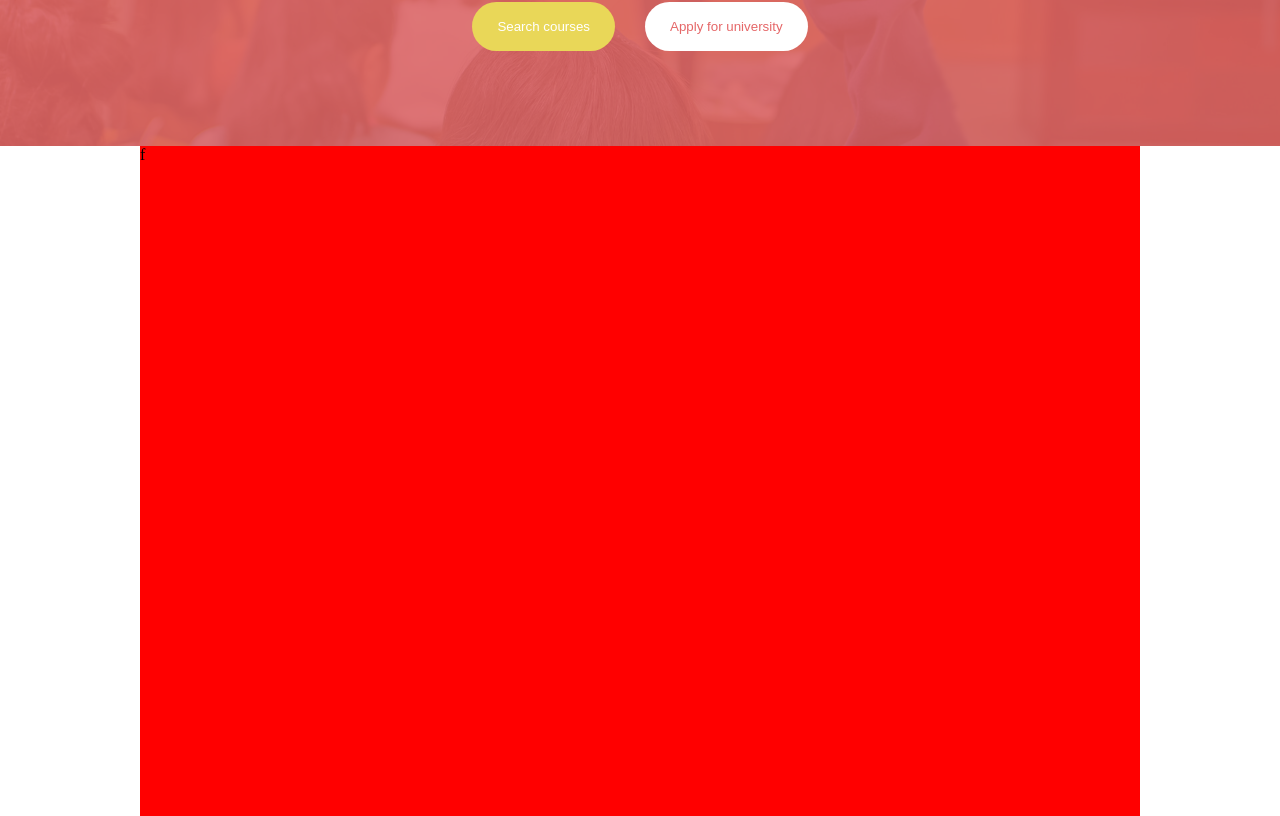
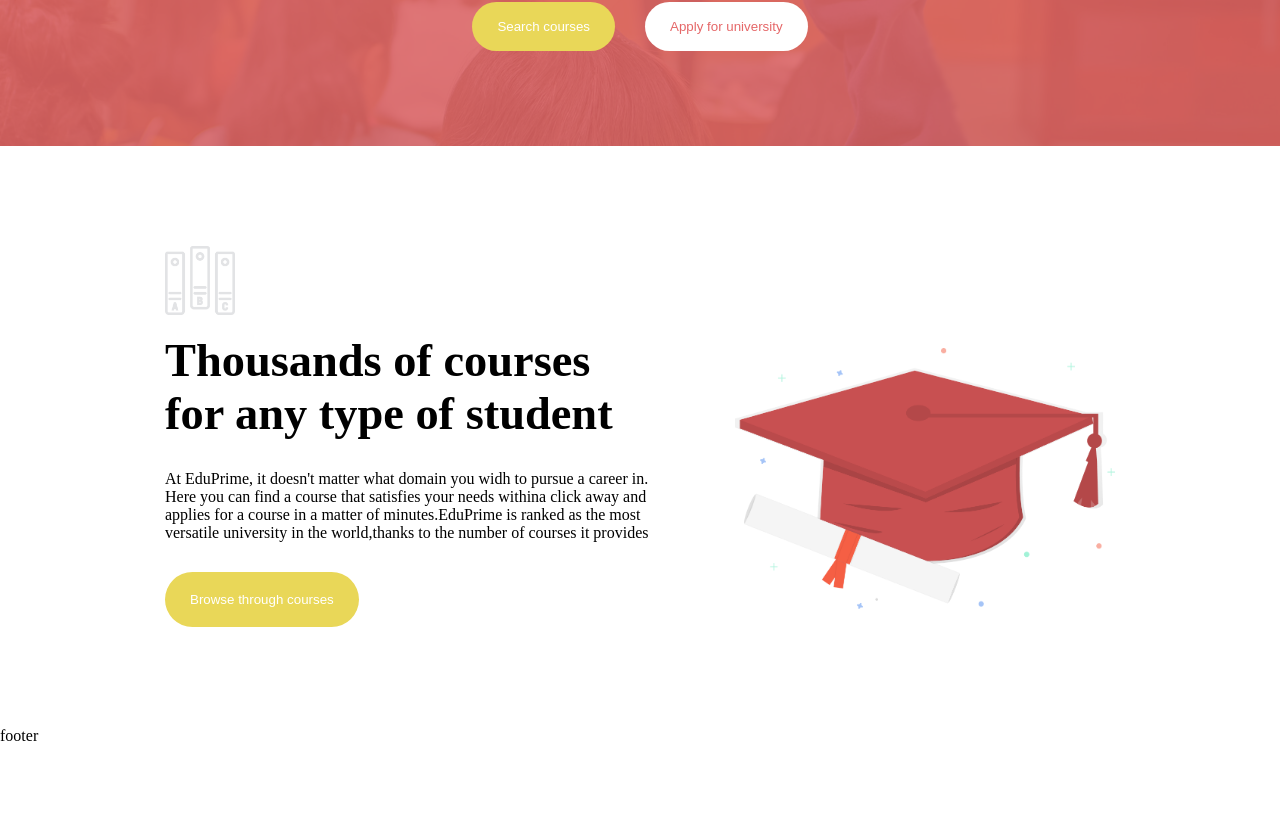
Before and after one commit to jiemarabanzado/proj-html-vuejs, a Vue app: page / in a window 1280 px wide. Shown: the part 344-1160 px from the top of the page. After the commit the page ends 1089 px from the top, so only its background shows below. Built offline with nearby package versions, Linux system fonts and the light colour scheme.

Commit message:
first section main completa

```diff
--- a/src/components/AppMain.vue
+++ b/src/components/AppMain.vue
@@ -1,6 +1,10 @@
 <script>
+    import FirstMainSection from './FirstMainSection.vue'
     import {store} from '../store'
     export default{
+        components:{
+            FirstMainSection
+        },
         data(){
             return{
                 store
@@ -12,17 +16,13 @@
 <template>
     <main>
         <div class="main-container">
-            f
+            <FirstMainSection/>
         </div>
     </main>
 </template>
 
 <style lang="scss" scoped>
     main{
-        .main-container{
-            background-color: red;
-            height: 1000px;
-    }
     }
 
 </style>
--- /dev/null
+++ b/src/components/FirstMainSection.vue
@@ -0,0 +1,72 @@
+<script>
+
+</script>
+
+<template>
+    <section>
+        <div class="book-icon">
+            <img src="../assets/img/Books-icon.png" alt="">
+        </div>
+        <div class="first-section-row row">
+            <div>
+                <h3>Thousands of courses for any type of student</h3>
+                <p>At EduPrime, it doesn't matter what domain you widh to pursue a career in. Here you can find a course that satisfies your needs withina click away and applies for a course in a matter of minutes.EduPrime is ranked as the most versatile university in the world,thanks to the number of courses it provides</p>
+                <div>
+                    <button>Browse through courses</button>
+                </div>
+            </div>
+            <div class="right-column">
+                <div class="right-img">
+                    <img src="../assets/img/Graduation-Illustration.png" alt="">
+                </div>
+            </div>
+        </div>
+    </section>
+
+</template>
+
+<style lang="scss" scoped>
+    section{
+        padding: 100px 0px;
+        .book-icon{
+            width: 70px;
+            margin-bottom: 15px;
+            img{
+                width: 100%;
+            }
+        }
+        .first-section-row{
+            width: 100%;
+            justify-content: space-between;
+            align-items: center;
+            div:first-child{
+                width: 51%;
+
+                h3{
+                    font-size: 2.9rem;
+                    margin-bottom: 30px;
+                }
+                p{
+                    margin-bottom: 30px;
+                }
+            }
+            .right-column{
+                width: 40%;
+                .right-img{
+                    width: 100%;
+                    img{
+                        width: 100%;
+                    }
+                }
+            }
+        }
+
+    }
+    button{
+        padding: 20px 25px;
+        border-radius: 30px;
+        border: none;
+        color: white;
+        background-color: #E9D758;
+    }
+</style>
--- a/src/style/global.scss
+++ b/src/style/global.scss
@@ -10,7 +10,7 @@
 
 }
 .main-container{
-    max-width: 1000px;
+    max-width: 950px;
     margin: auto;
 }
 .row{
```
